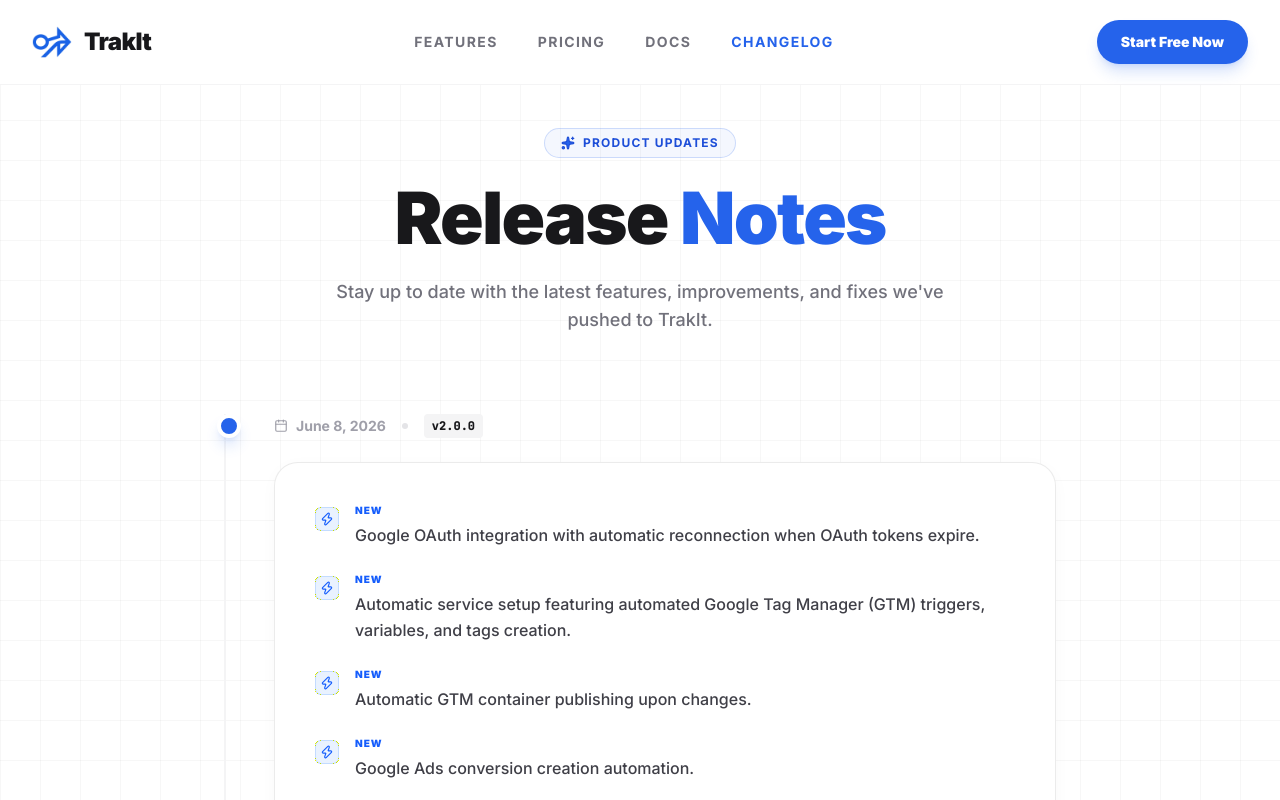
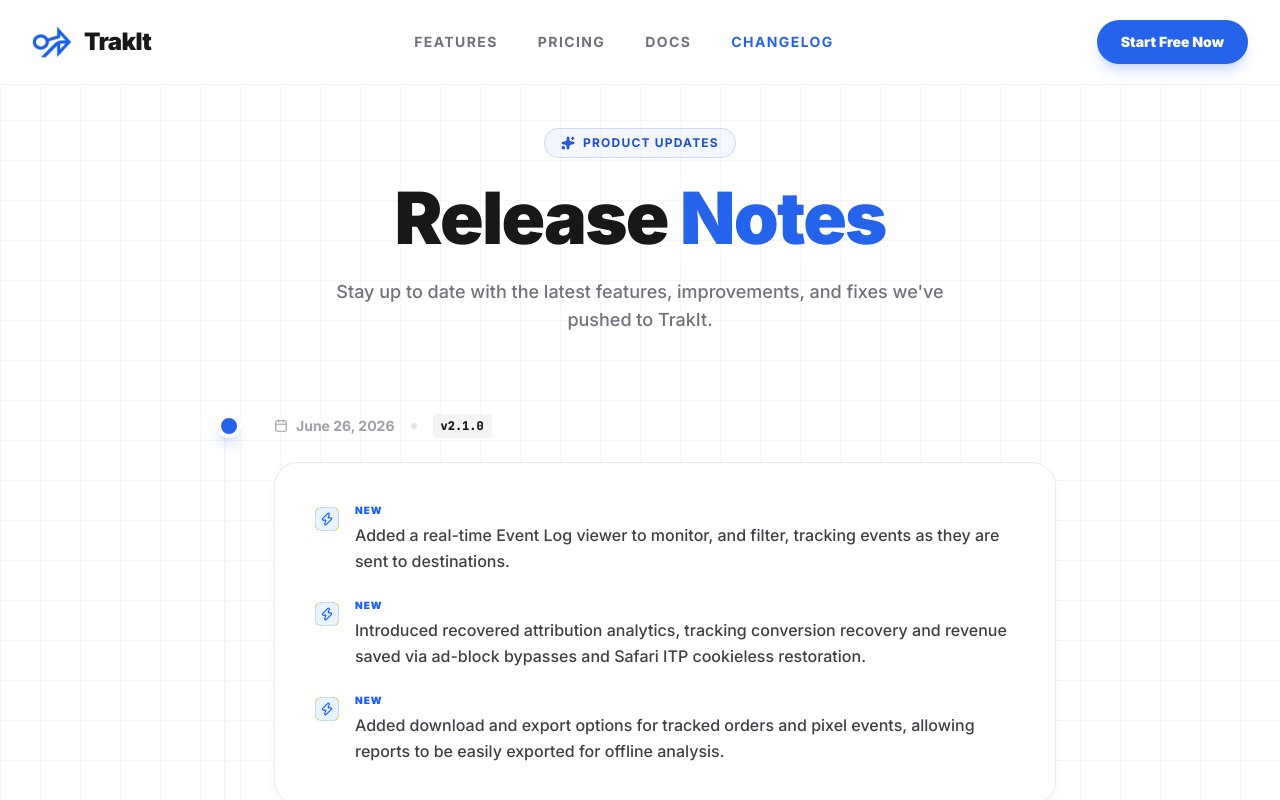
Before and after one commit to narsaabg/trackit-docs, a Next.js app: page /changelog in a window 1280 px wide. Shown: the top 800 px of the page. Built offline with nearby package versions, Linux system fonts and the light colour scheme.

Commit message:
changelog updated

```diff
--- a/src/app/changelog/page.tsx
+++ b/src/app/changelog/page.tsx
@@ -10,6 +10,15 @@
 };
 
 const changelogData = [
+  {
+    version: "v2.1.0",
+    date: "June 26, 2026",
+    updates: [
+      { type: "New", text: "Added a real-time Event Log viewer to monitor, and filter, tracking events as they are sent to destinations.", icon: <Zap size={14} /> },
+      { type: "New", text: "Introduced recovered attribution analytics, tracking conversion recovery and revenue saved via ad-block bypasses and Safari ITP cookieless restoration.", icon: <Zap size={14} /> },
+      { type: "New", text: "Added download and export options for tracked orders and pixel events, allowing reports to be easily exported for offline analysis.", icon: <Zap size={14} /> },
+    ]
+  },
   {
     version: "v2.0.0",
     date: "June 8, 2026",
```
